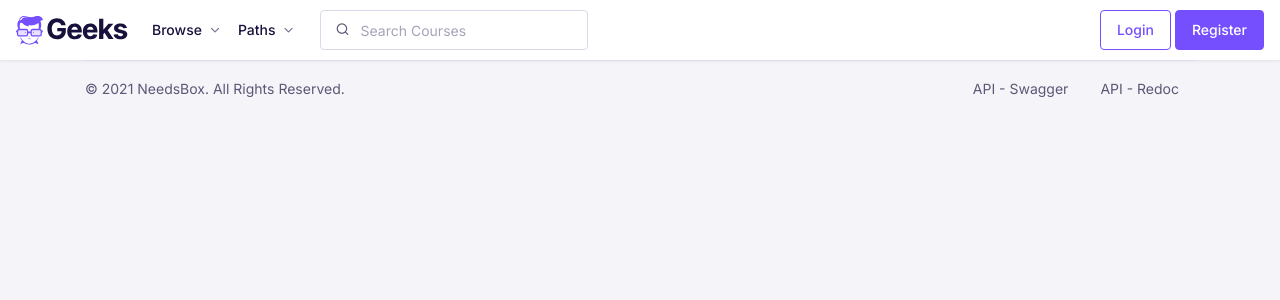
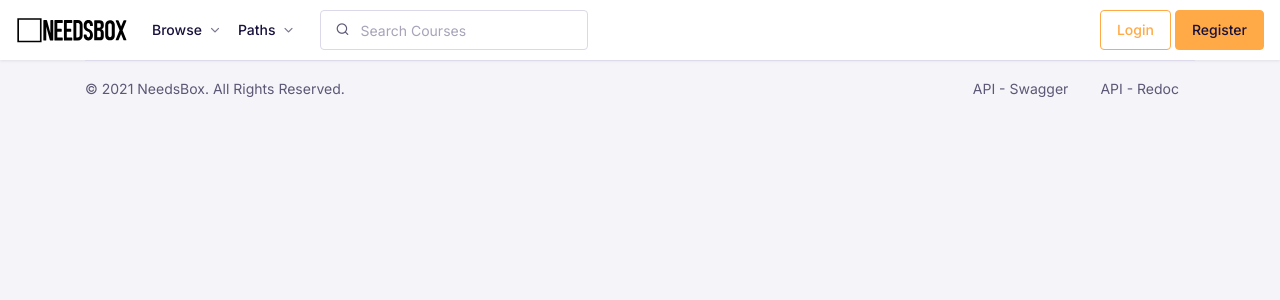
Before and after one commit to NeedsBox/needsbox, a Django app: template project/templates/base.html in a window 1280 px wide. Shown: the top 300 px of the page. Run offline with Django 3.2, Linux system fonts and the light colour scheme; the template is opened without the code that fills it, so the values that code supplies are empty; parts of the project's set-up code (start-up, migrations or seed data) failed here and were passed over; some libraries are stand-ins or nearby versions; some web fonts are replaced.

Commit message:
The world is our family

```diff
--- a/project/templates/base.html
+++ b/project/templates/base.html
@@ -9,7 +9,16 @@
 
 
     <!-- Favicon icon-->
-    <link rel="shortcut icon" type="image/x-icon" href="{% static 'images/favicon.ico' %}">
+    <link rel="shortcut icon" type="image/x-icon" href="{% static 'images/favicons/favicon.ico' %}">
+    <link rel="apple-touch-icon" sizes="180x180" href="{% static 'images/favicons/apple-touch-icon.png' %}">
+    <link rel="icon" type="image/png" sizes="32x32" href="{% static 'images/favicons/favicon-32x32.png' %}">
+    <link rel="icon" type="image/png" sizes="16x16" href="{% static 'images/favicons/favicon-16x16.png' %}">
+    <link rel="manifest" href="{% static 'images/favicons/site.webmanifest' %}">
+    <link rel="mask-icon" href="{% static 'images/favicons/safari-pinned-tab.svg' %}" color="#5bbad5">
+    <meta name="msapplication-TileColor" content="#da532c">
+    <meta name="theme-color" content="#ffffff">
+
+
 
 
     <!-- Libs CSS -->
@@ -138,8 +147,8 @@
             {% endif %}
             {% if not user.is_authenticated %}
             <ul class="navbar-nav navbar-right-wrap ml-auto d-lg-none d-flex nav-top-wrap">
-                <button type="button" class="btn btn-outline-primary btn-ctm">Login</button>
-                    <button type="button" class="btn btn-primary">Register</button>
+                <button type="button" class="btn btn-outline-warning btn-ctm">Login</button>
+                <button type="button" class="btn btn-warning">Register</button>
             </ul>
             {% endif %}
             <!-- Button -->
@@ -308,8 +317,8 @@
                 {% endif %}
                 {% if not user.is_authenticated %}
                 <ul class="navbar-nav navbar-right-wrap ml-auto d-none d-lg-block">
-                    <button type="button" class="btn btn-outline-primary">Login</button>
-                    <button type="button" class="btn btn-primary">Register</button>
+                    <button type="button" class="btn btn-outline-warning">Login</button>
+                    <button type="button" class="btn btn-warning">Register</button>
                 </ul>
                 {% endif %}
             </div>
```
Also changed, not shown: static/images/logo.svg, static/images/needs.svg (added), static/images/teste.svg (added), 1 other file.
